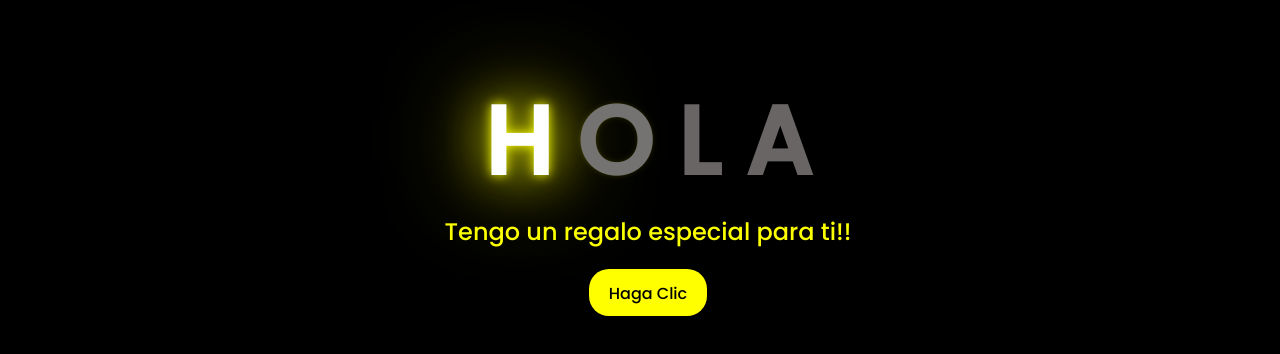
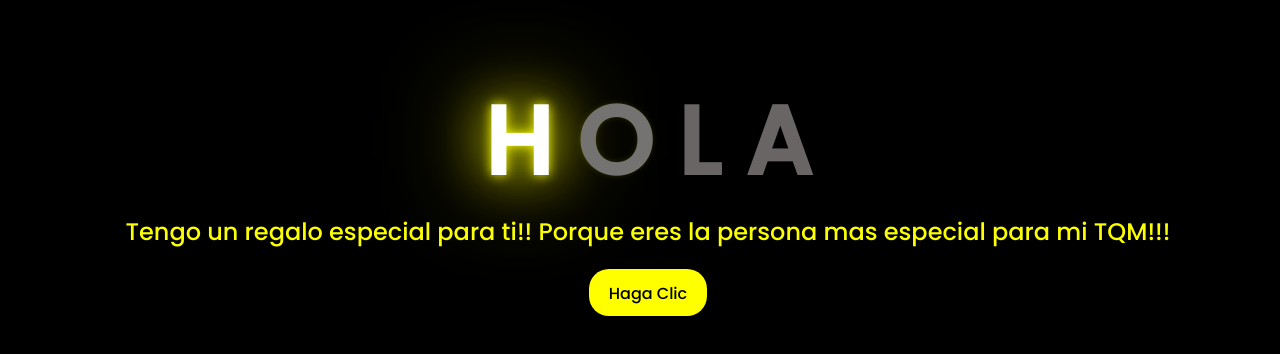
Before and after one commit to RamaDelArbol/Rama.github.io, a plain HTML site: page index.html in a window 1280 px wide. Shown: the part 216-570 px from the top of the page. Drawn offline with Linux system fonts and the light colour scheme.

Commit message:
index.html

```diff
--- a/index.html
+++ b/index.html
@@ -25,7 +25,8 @@
         <span></span>
     </div>
     <div class="description">
-        <span>Tengo un regalo especial para ti!!</span>
+        <span>Tengo un regalo especial para ti!!
+    Porque eres la persona mas especial para mi TQM!!!</span>
     </div>
     <div class="button">
         <button>
```
